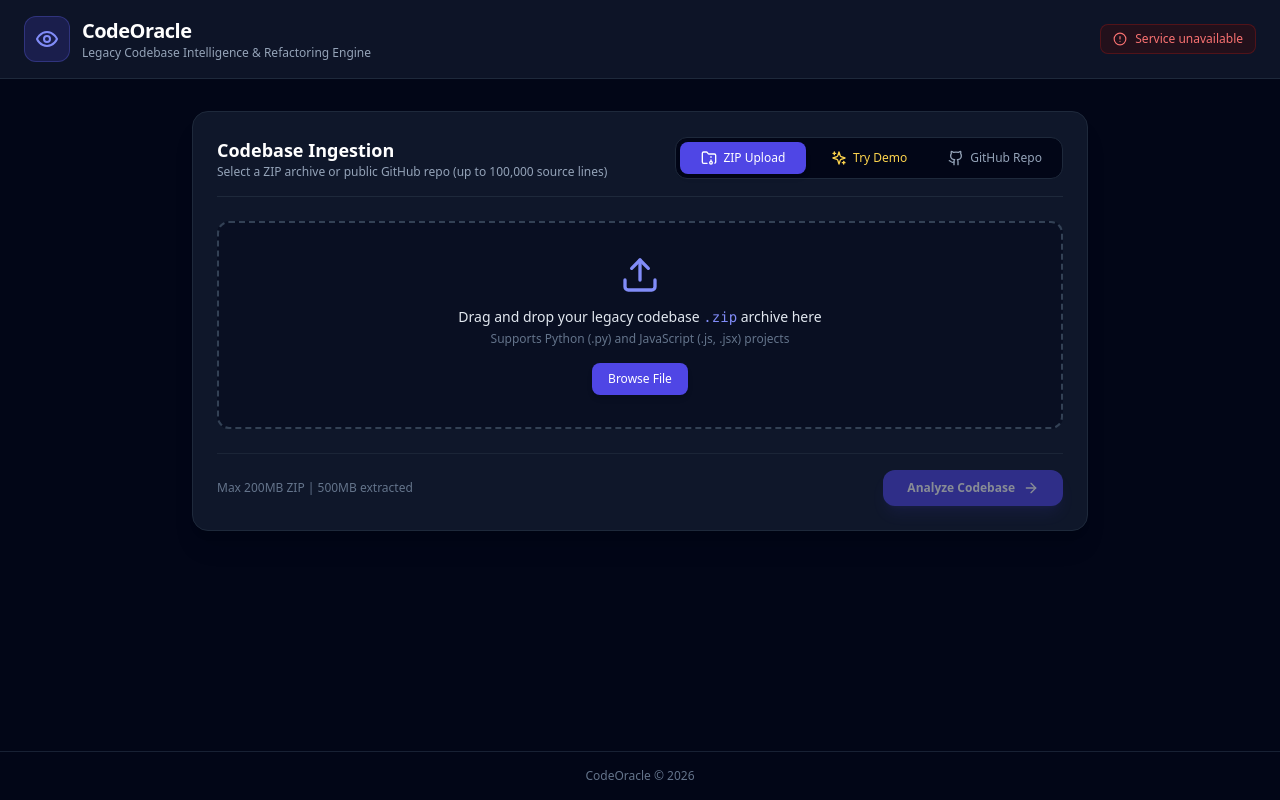
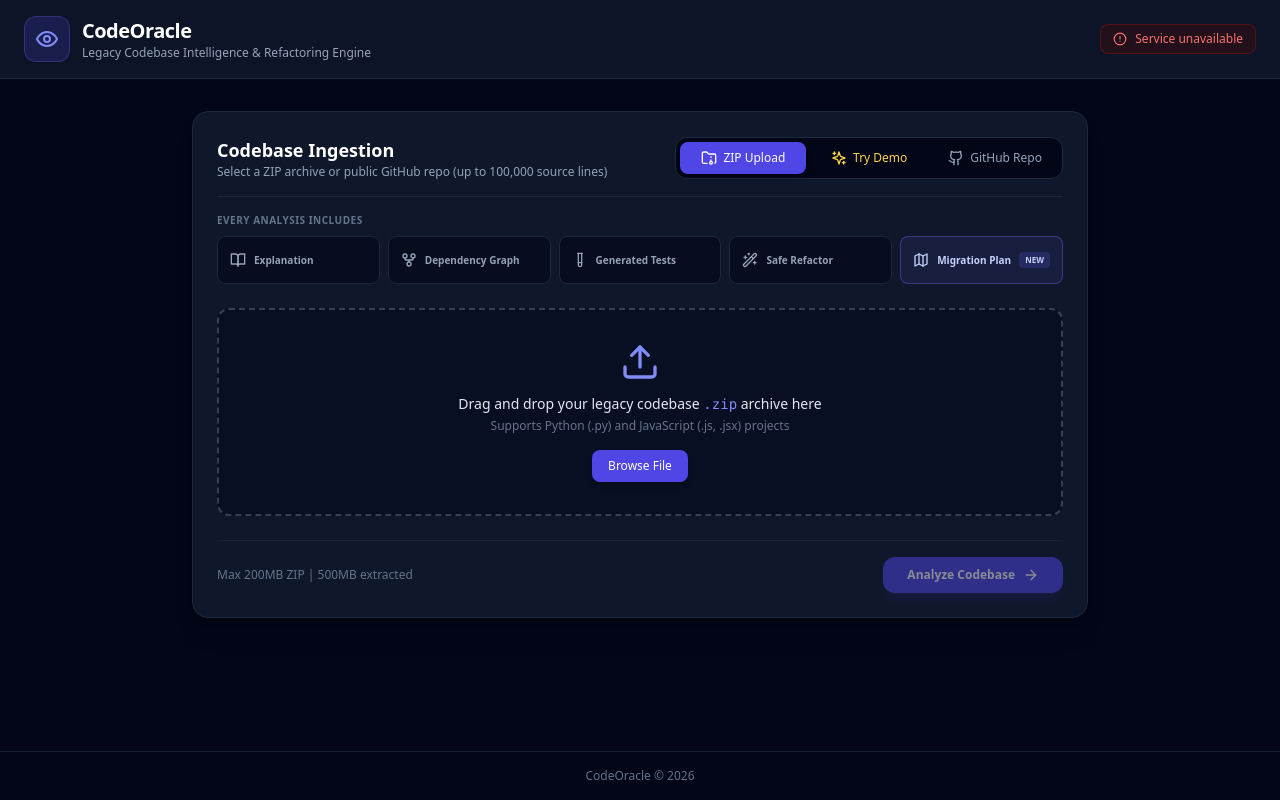
Before and after one commit to KansagaraManav2006/codeoracle, a React (Vite) app in the folder frontend/: page / in a window 1280 px wide. Built offline with nearby package versions, Linux system fonts and the light colour scheme; no server answers.

Commit message:
Show analysis features on landing page

```diff
--- a/frontend/src/components/InputSection.tsx
+++ b/frontend/src/components/InputSection.tsx
@@ -1,5 +1,19 @@
 import React, { useState } from 'react';
-import { Upload, Github, FolderArchive, ArrowRight, FileCheck, X, AlertCircle, Sparkles } from 'lucide-react';
+import {
+  Upload,
+  Github,
+  FolderArchive,
+  ArrowRight,
+  FileCheck,
+  X,
+  AlertCircle,
+  Sparkles,
+  BookOpen,
+  GitFork,
+  TestTube,
+  Wand2,
+  Map,
+} from 'lucide-react';
 import { IngestionMode } from '../types';
 
 const MAX_ZIP_BYTES = 200 * 1024 * 1024;
@@ -17,6 +31,13 @@ export const InputSection: React.FC<InputSectionProps> = ({
   onLoadDemo,
   disabled = false,
 }) => {
+  const outputs = [
+    { label: 'Explanation', icon: BookOpen },
+    { label: 'Dependency Graph', icon: GitFork },
+    { label: 'Generated Tests', icon: TestTube },
+    { label: 'Safe Refactor', icon: Wand2 },
+    { label: 'Migration Plan', icon: Map, featured: true },
+  ];
   const [mode, setMode] = useState<IngestionMode>('zip');
   const [githubUrl, setGithubUrl] = useState('');
   const [githubUrlError, setGithubUrlError] = useState<string | null>(null);
@@ -112,7 +133,7 @@ export const InputSection: React.FC<InputSectionProps> = ({
 
   return (
     <div className="bg-slate-900 border border-slate-800 rounded-2xl p-4 sm:p-6 shadow-xl max-w-4xl mx-auto mb-5 sm:mb-8">
-      <div className="flex flex-col gap-4 border-b border-slate-800 pb-4 mb-6 sm:flex-row sm:items-center sm:justify-between">
+      <div className="flex flex-col gap-4 border-b border-slate-800 pb-4 mb-4 sm:flex-row sm:items-center sm:justify-between">
         <div>
           <h2 className="text-lg font-semibold text-white">Codebase Ingestion</h2>
           <p className="text-xs text-slate-400">Select a ZIP archive or public GitHub repo (up to 100,000 source lines)</p>
@@ -147,6 +168,26 @@ export const InputSection: React.FC<InputSectionProps> = ({
             <Github className="w-4 h-4" />
             <span>GitHub Repo</span>
           </button>
+        </div>
+      </div>
+
+      <div className="mb-6">
+        <p className="mb-2 text-[10px] font-bold uppercase tracking-wider text-slate-500">Every analysis includes</p>
+        <div className="grid grid-cols-2 gap-2 sm:grid-cols-5">
+          {outputs.map(({ label, icon: Icon, featured }) => (
+            <div
+              key={label}
+              className={`flex min-h-12 items-center gap-2 rounded-lg border px-3 py-2 text-[10px] font-semibold ${
+                featured
+                  ? 'border-indigo-500/40 bg-indigo-500/10 text-indigo-200'
+                  : 'border-slate-800 bg-slate-950/60 text-slate-400'
+              }`}
+            >
+              <Icon className="h-4 w-4 shrink-0" />
+              <span>{label}</span>
+              {featured && <span className="ml-auto rounded bg-indigo-500/20 px-1.5 py-0.5 text-[8px] uppercase">New</span>}
+            </div>
+          ))}
         </div>
       </div>
 
```
